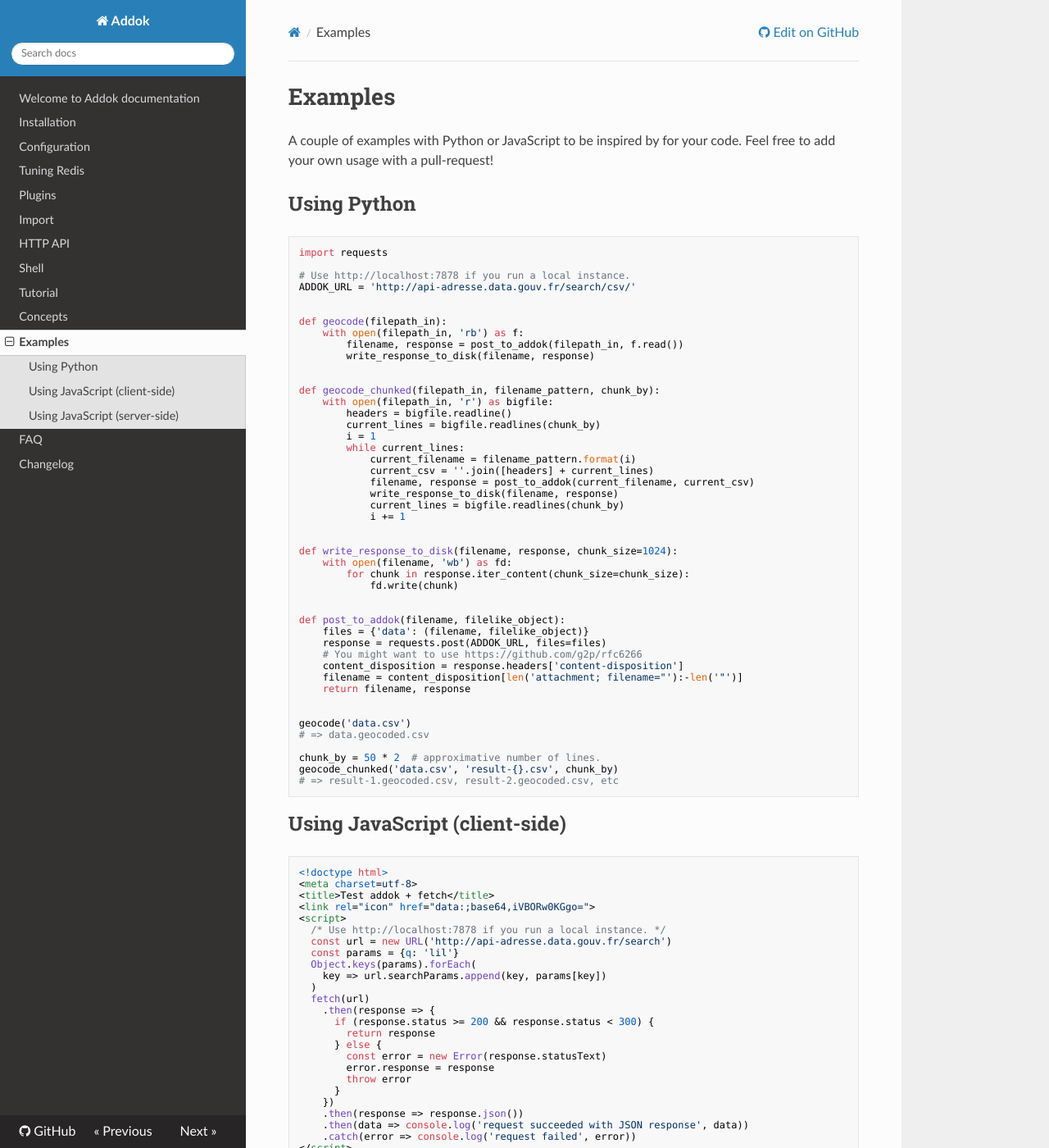
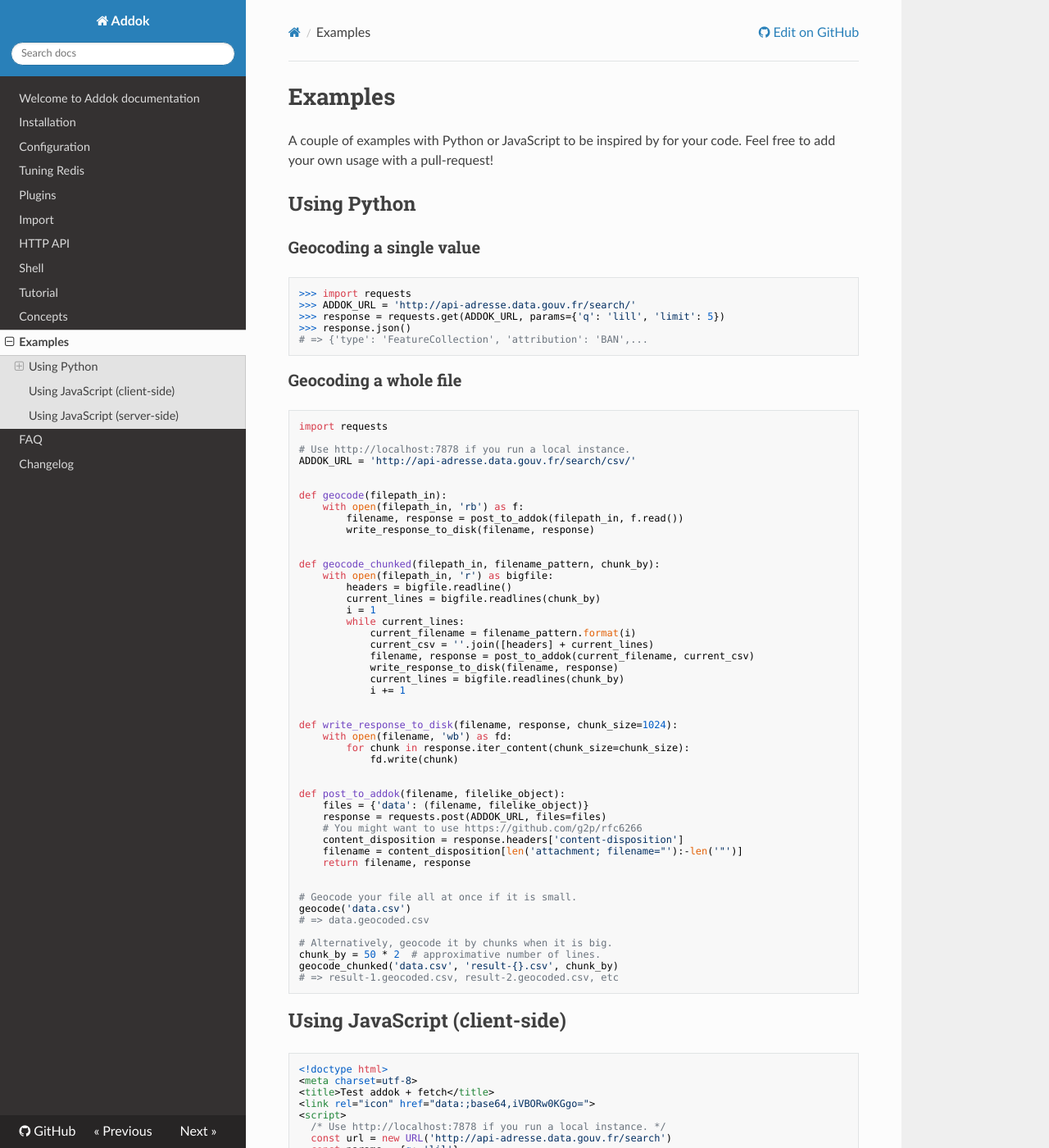
Before and after one commit to addok/addok, an MkDocs documentation site: the page built from docs/examples.md, in a window 1280 px wide and 1400 px high. Shown: the whole window at 82% size. Built offline with MkDocs 1.6.1, drawn with Linux system fonts in a browser that asks for light colours; nearby versions of some CDN libraries; old or Windows-style settings are respelled for this version of MkDocs.

Commit message:
Add an example for a single value, refs #300

````diff
--- a/docs/examples.md
+++ b/docs/examples.md
@@ -5,6 +5,19 @@
 
 
 ## Using Python
+
+### Geocoding a single value
+
+```python
+>>> import requests
+>>> ADDOK_URL = 'http://api-adresse.data.gouv.fr/search/'
+>>> response = requests.get(ADDOK_URL, params={'q': 'lill', 'limit': 5})
+>>> response.json()
+# => {'type': 'FeatureCollection', 'attribution': 'BAN',...
+```
+
+
+### Geocoding a whole file
 
 ```python
 import requests
@@ -48,9 +61,11 @@
     return filename, response
 
 
+# Geocode your file all at once if it is small.
 geocode('data.csv')
 # => data.geocoded.csv
 
+# Alternatively, geocode it by chunks when it is big.
 chunk_by = 50 * 2  # approximative number of lines.
 geocode_chunked('data.csv', 'result-{}.csv', chunk_by)
 # => result-1.geocoded.csv, result-2.geocoded.csv, etc
````
